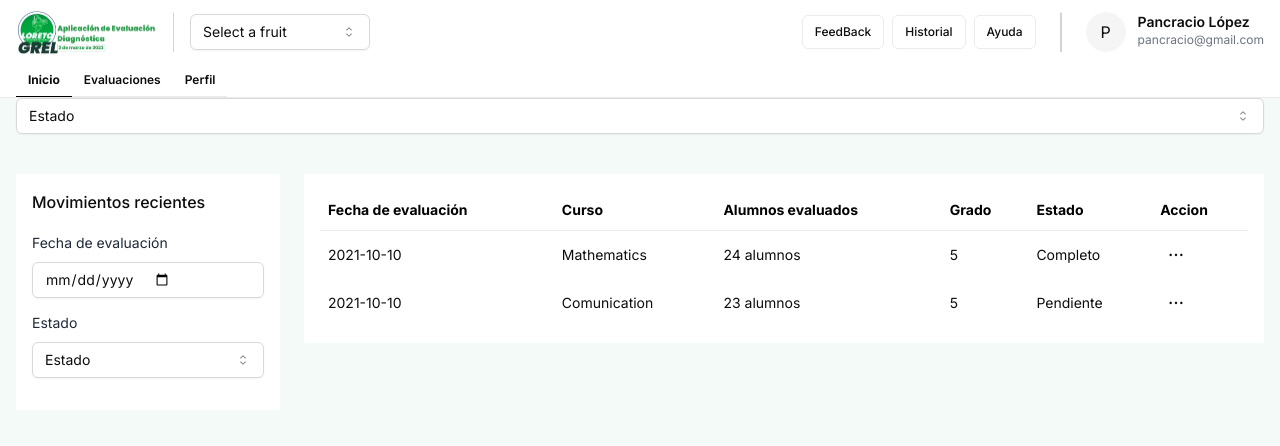
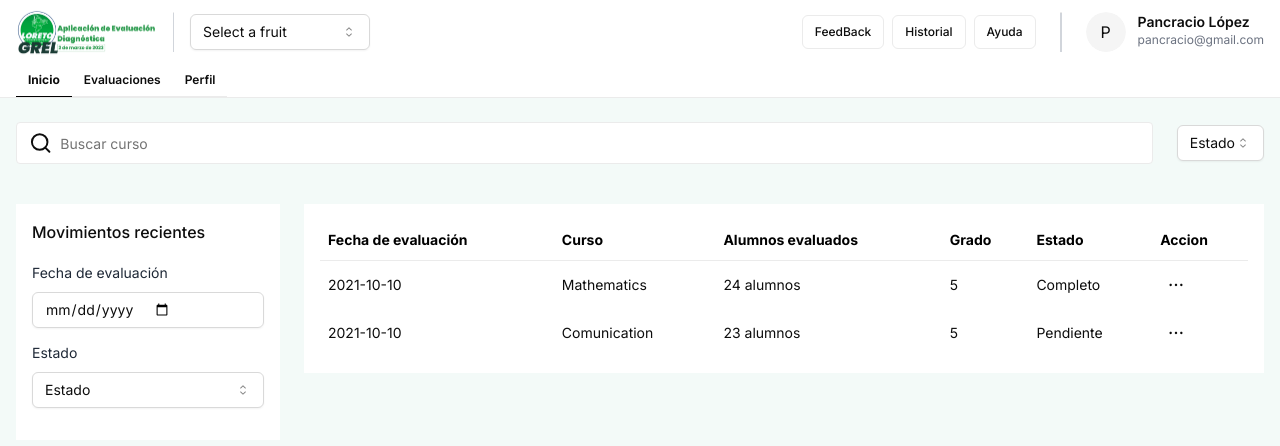
Before and after one commit to daylerjeff199906/template-eva, a Next.js app: page /teacher in a window 1280 px wide. Shown: the top 446 px of the page. Built offline with nearby package versions, Linux system fonts and the light colour scheme.

Commit message:
refactor: Update imports in teacher page
Update imports in the teacher page to use the new HeaderSearch component instead of the deprecated SearchOptions component.

```diff
--- a/src/app/(panel)/teacher/page.tsx
+++ b/src/app/(panel)/teacher/page.tsx
@@ -1,10 +1,10 @@
 import { LayoutAsideSection } from "@/modules/core";
-import { AsideTeacher, SearchOptions, TeacherTable } from "@/modules/teacher";
+import { AsideTeacher, HeaderSearch, TeacherTable } from "@/modules/teacher";
 
 export default function Page() {
   return (
     <div className="container">
-      <SearchOptions />
+      <HeaderSearch />
       <LayoutAsideSection aside={<AsideTeacher />} asidePosition="left">
         <main>
           <TeacherTable />
```
